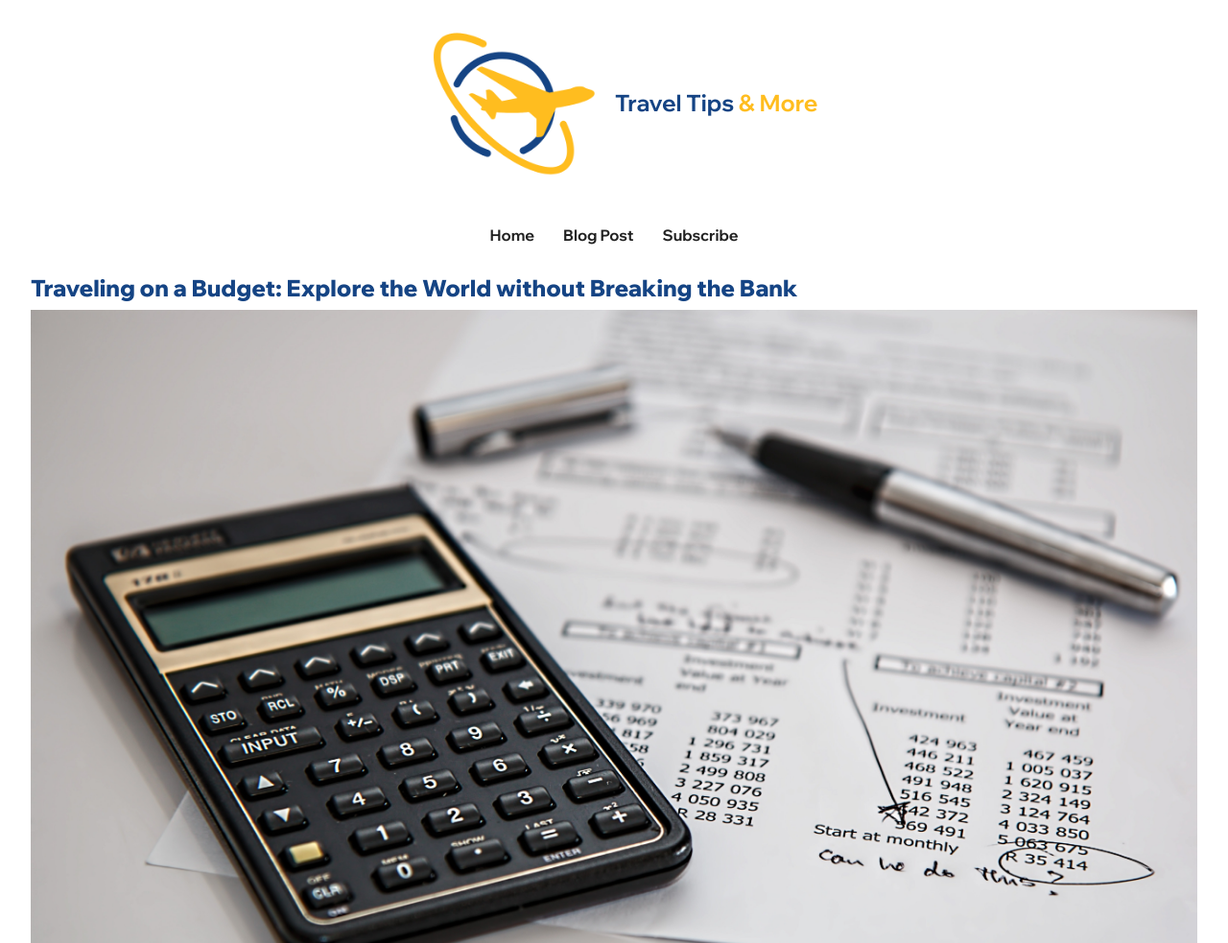
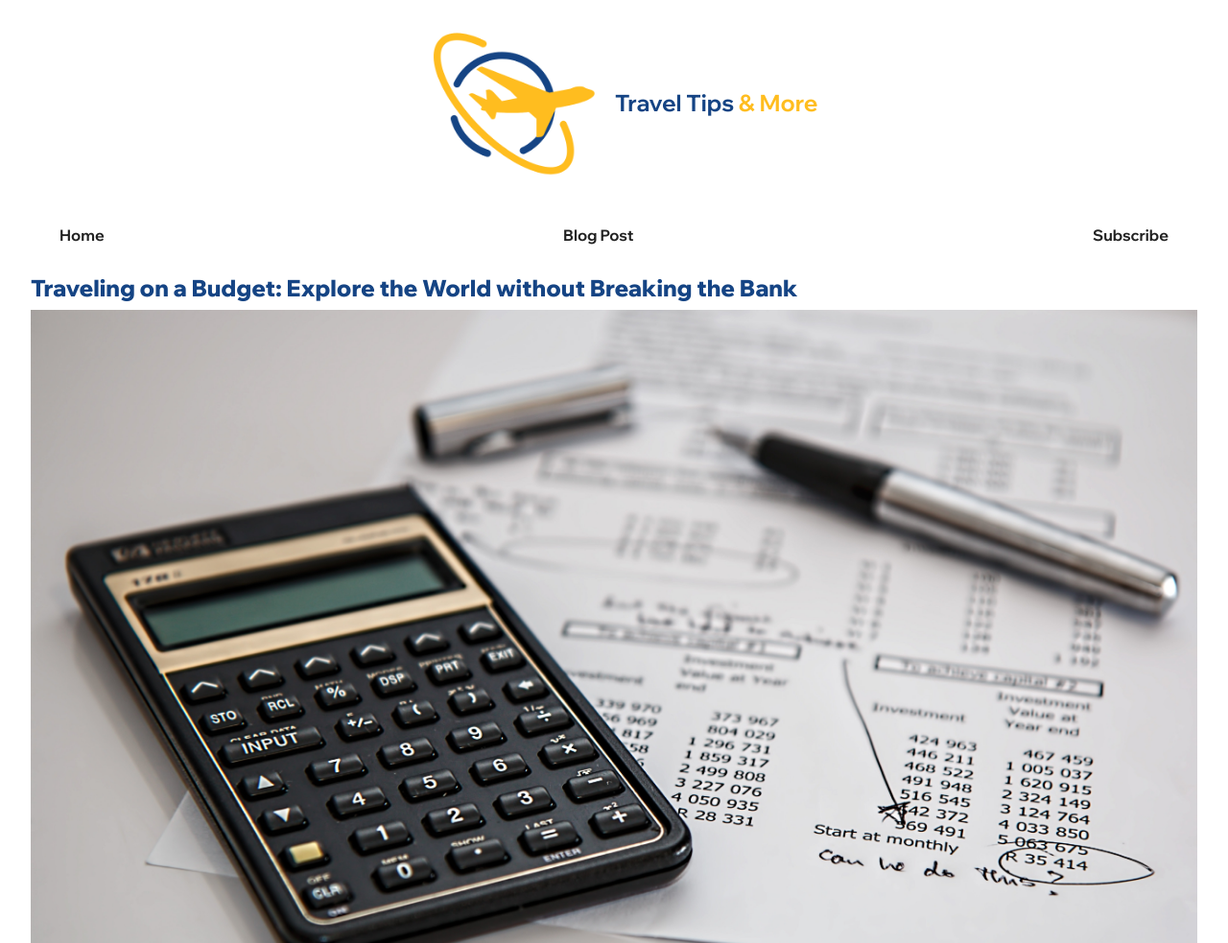
Before and after one commit to MaggieHDez/Udacity-FEWD-Nanodegree, a plain HTML site: page Proj1 - BlogSite/blog-post.html in a window 1280 px wide. Shown: the top 983 px of the page at 96% size. Drawn offline with Linux system fonts and the light colour scheme; a web font is replaced by a local one.

Commit message:
Re-styling navbar

```diff
--- a/Proj1 - BlogSite/blog-post.html
+++ b/Proj1 - BlogSite/blog-post.html
@@ -21,10 +21,10 @@
       <header class="header flex">
         <a class="logo-link flex" href="./index.html"><img class="img-logo" src="./images/travel-icon.png">
         <span class="txt-logo">Travel Tips <span class="more-txt">& More</span></span></a>
-    </header>
+      </header>
 
       <!-- Navbar -->
-      <nav class="navbar flex">
+      <nav class="navbar">
         <ul class="navbar-list flex">
           <li class="navbar-item"><a class="navbar-link" href="./index.html">Home</a></li>
           <li class="navbar-item"><a class="navbar-link" href="./blog-post.html">Blog Post</a></li>
--- a/Proj1 - BlogSite/css/headernav.css
+++ b/Proj1 - BlogSite/css/headernav.css
@@ -30,7 +30,6 @@
 
 .navbar {
 	grid-area: nav;
-	flex-flow: row wrap;
 	padding: 15px;
 	text-decoration: none;
 	z-index: 1;
@@ -39,10 +38,10 @@
 .navbar-list {
 	flex-flow: row wrap;
 	width: 100%;
-	justify-content: center;
+	justify-content: space-between;
 	align-items: center;
 	list-style-type: none;
-	font-size: 1em;
+	font-size: 1.2em;
 	margin: 0;
 	padding: 0;
 	transition: all 0.3s;
@@ -70,12 +69,6 @@
 	border: 1px solid #154484;
 }
 
-.navbar-link:active {
-	color: #fff !important;
-	background-color: #ffbd1f;
-	border: 1px solid #ffbd1f;
-}
-
 .navbar-link:visited {
 	color: #000;
 }
```
Also changed, not shown: Proj1 - BlogSite/index.html (+1 -1 lines).
